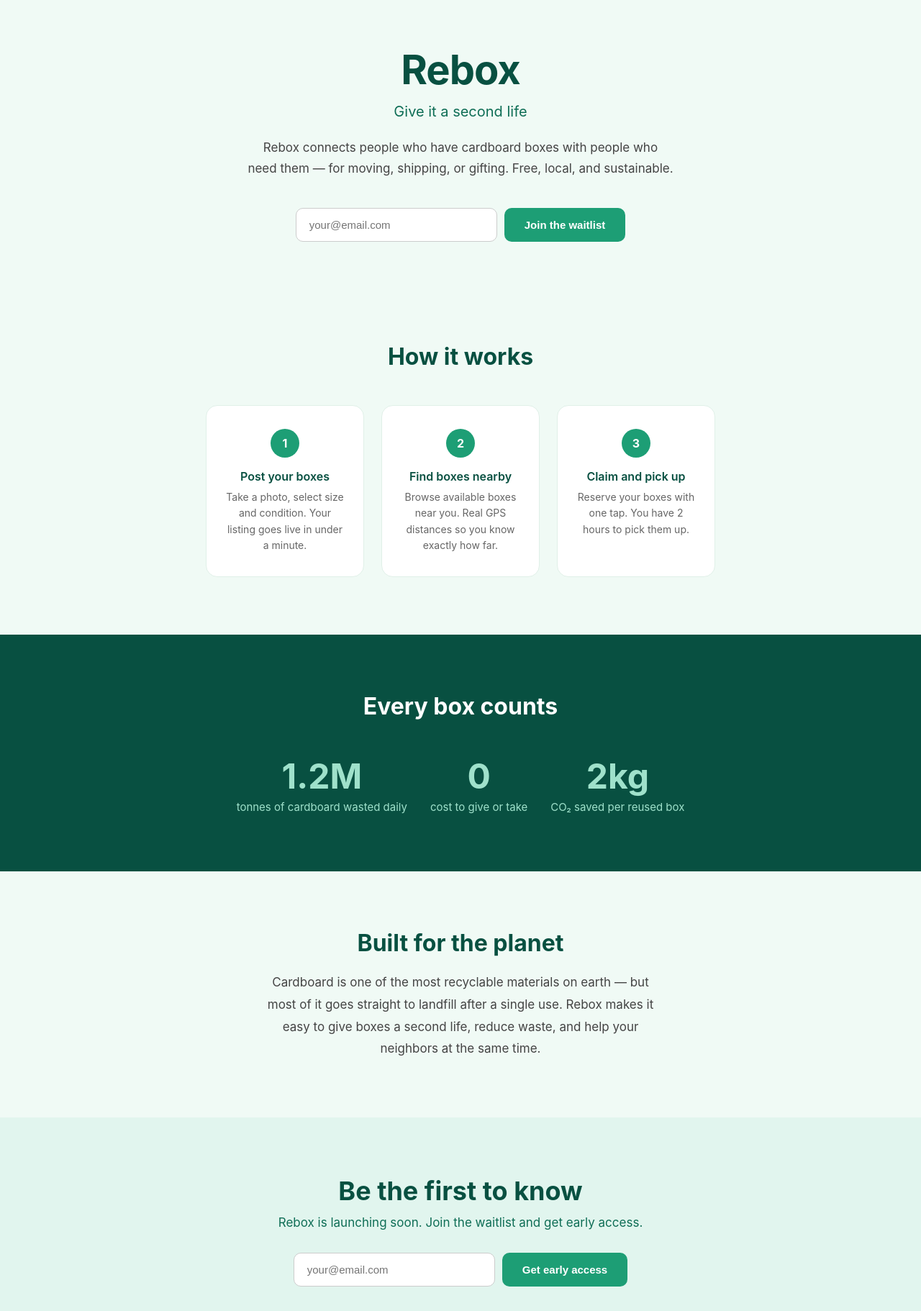
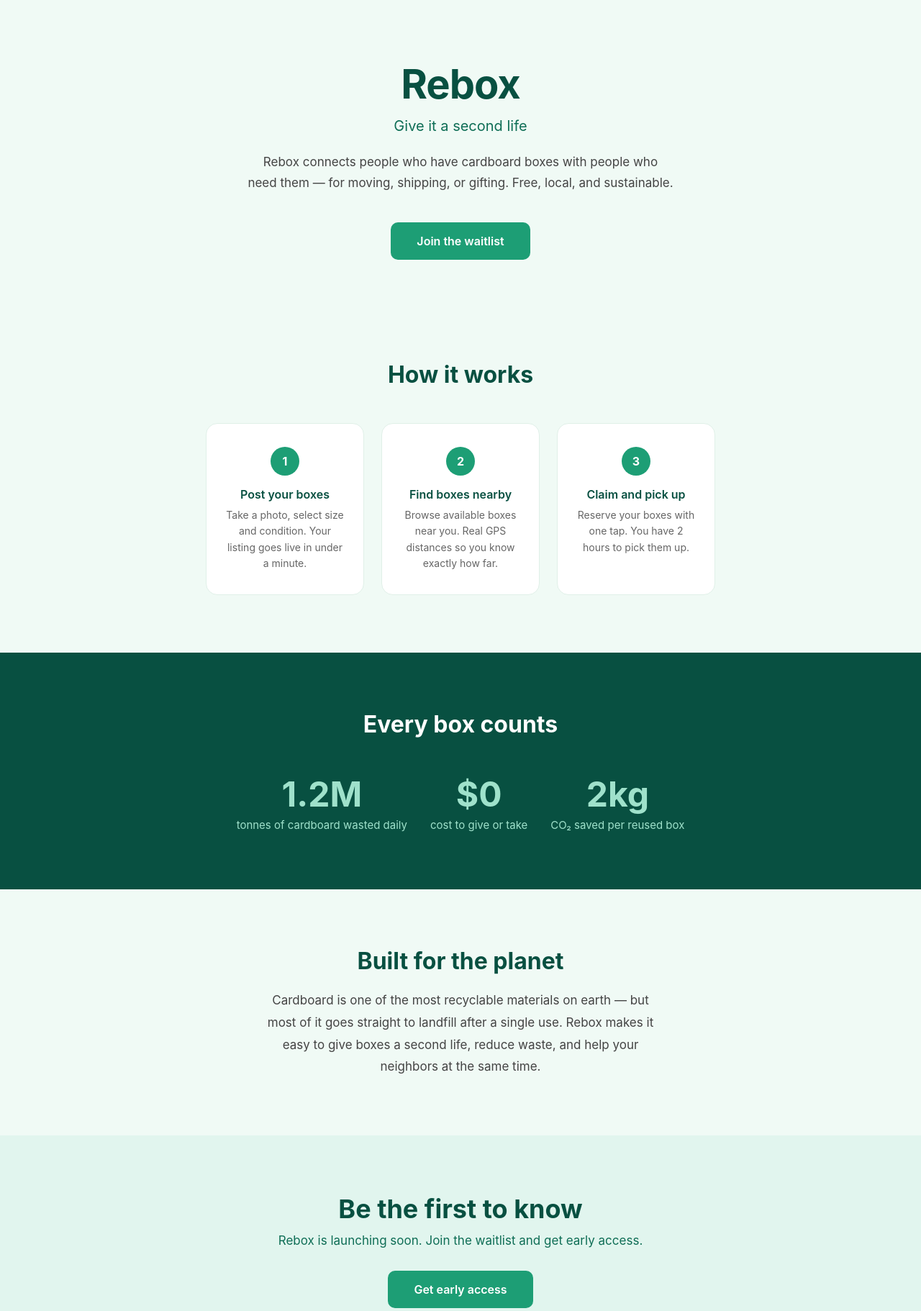
Before and after one commit to vinixcosta/joinrebox.com, a plain HTML site: page index.html in a window 1280 px wide. Shown: the part 94-1916 px from the top of the page at 72% size. Drawn offline with Linux system fonts and the light colour scheme.

Commit message:
Refactor waitlist section and update links

```diff
--- a/index.html
+++ b/index.html
@@ -1,3 +1,4 @@
+cat > /mnt/user-data/outputs/index.html << 'HTMLEOF'
 <!DOCTYPE html>
 <html lang="en">
 <head>
@@ -17,13 +18,8 @@
   .hero p.tagline { font-size: 20px; color: #0F6E56; margin-bottom: 24px; }
   .hero p.desc { font-size: 17px; color: #444; line-height: 1.7; margin-bottom: 40px; }
 
-  .waitlist { display: flex; gap: 10px; justify-content: center; flex-wrap: wrap; }
-  .waitlist input { padding: 14px 18px; border-radius: 10px; border: 1px solid #ccc; font-size: 15px; width: 280px; outline: none; }
-  .waitlist input:focus { border-color: #1D9E75; }
-  .waitlist button { background: #1D9E75; color: #fff; padding: 14px 28px; border-radius: 10px; border: none; font-size: 15px; font-weight: 600; cursor: pointer; }
-  .waitlist button:hover { background: #0F6E56; }
-
-  .success { display: none; color: #1D9E75; font-weight: 600; font-size: 15px; margin-top: 16px; }
+  .cta-btn { display: inline-block; background: #1D9E75; color: #fff; padding: 16px 36px; border-radius: 10px; font-size: 16px; font-weight: 600; text-decoration: none; transition: background 0.2s; }
+  .cta-btn:hover { background: #0F6E56; }
 
   .how { padding: 80px 24px; text-align: center; }
   .how h2 { font-size: 32px; font-weight: 700; color: #085041; margin-bottom: 48px; }
@@ -44,9 +40,9 @@
   .mission h2 { font-size: 32px; font-weight: 700; color: #085041; margin-bottom: 20px; }
   .mission p { font-size: 17px; color: #444; line-height: 1.8; }
 
-  .cta { background: #E1F5EE; padding: 80px 24px; text-align: center; }
-  .cta h2 { font-size: 36px; font-weight: 700; color: #085041; margin-bottom: 12px; }
-  .cta p { font-size: 17px; color: #0F6E56; margin-bottom: 32px; }
+  .cta-section { background: #E1F5EE; padding: 80px 24px; text-align: center; }
+  .cta-section h2 { font-size: 36px; font-weight: 700; color: #085041; margin-bottom: 12px; }
+  .cta-section p { font-size: 17px; color: #0F6E56; margin-bottom: 32px; }
 
   footer { padding: 32px 40px; text-align: center; color: #888; font-size: 13px; border-top: 1px solid #e0f0e8; }
   footer span { color: #1D9E75; font-weight: 600; }
@@ -54,8 +50,6 @@
   @media (max-width: 600px) {
     .hero h1 { font-size: 40px; }
     nav { padding: 16px 20px; }
-    .waitlist input { width: 100%; }
-    .waitlist { flex-direction: column; align-items: center; }
   }
 </style>
 </head>
@@ -63,18 +57,14 @@
 
 <nav>
   <span class="nav-logo">Rebox</span>
-  <a href="#waitlist" class="nav-btn">Join waitlist</a>
+  <a href="https://tally.so/r/obVa9M" target="_blank" class="nav-btn">Join waitlist</a>
 </nav>
 
 <section class="hero">
   <h1>Rebox</h1>
   <p class="tagline">Give it a second life</p>
   <p class="desc">Rebox connects people who have cardboard boxes with people who need them — for moving, shipping, or gifting. Free, local, and sustainable.</p>
-  <div class="waitlist" id="waitlist">
-    <input type="email" id="email-input" placeholder="your@email.com" />
-    <button onclick="joinWaitlist()">Join the waitlist</button>
-  </div>
-  <p class="success" id="success-msg">You're on the list! We'll be in touch soon.</p>
+  <a href="https://tally.so/r/obVa9M" target="_blank" class="cta-btn">Join the waitlist</a>
 </section>
 
 <section class="how">
@@ -106,7 +96,7 @@
       <div class="stat-label">tonnes of cardboard wasted daily</div>
     </div>
     <div class="stat">
-      <div class="stat-num">0</div>
+      <div class="stat-num">$0</div>
       <div class="stat-label">cost to give or take</div>
     </div>
     <div class="stat">
@@ -121,34 +111,16 @@
   <p>Cardboard is one of the most recyclable materials on earth — but most of it goes straight to landfill after a single use. Rebox makes it easy to give boxes a second life, reduce waste, and help your neighbors at the same time.</p>
 </section>
 
-<section class="cta">
+<section class="cta-section">
   <h2>Be the first to know</h2>
   <p>Rebox is launching soon. Join the waitlist and get early access.</p>
-  <div class="waitlist">
-    <input type="email" id="email-input-2" placeholder="your@email.com" />
-    <button onclick="joinWaitlist2()">Get early access</button>
-  </div>
-  <p class="success" id="success-msg-2">You're on the list! We'll be in touch soon.</p>
+  <a href="https://tally.so/r/obVa9M" target="_blank" class="cta-btn">Get early access</a>
 </section>
 
 <footer>
   <p>© 2026 <span>Rebox</span> · Give it a second life · joinrebox.com</p>
 </footer>
 
-<script>
-function joinWaitlist() {
-  const email = document.getElementById('email-input').value;
-  if (!email || !email.includes('@')) { alert('Please enter a valid email.'); return; }
-  document.getElementById('success-msg').style.display = 'block';
-  document.getElementById('email-input').value = '';
-}
-function joinWaitlist2() {
-  const email = document.getElementById('email-input-2').value;
-  if (!email || !email.includes('@')) { alert('Please enter a valid email.'); return; }
-  document.getElementById('success-msg-2').style.display = 'block';
-  document.getElementById('email-input-2').value = '';
-}
-</script>
-
 </body>
 </html>
+HTMLEOF
```
